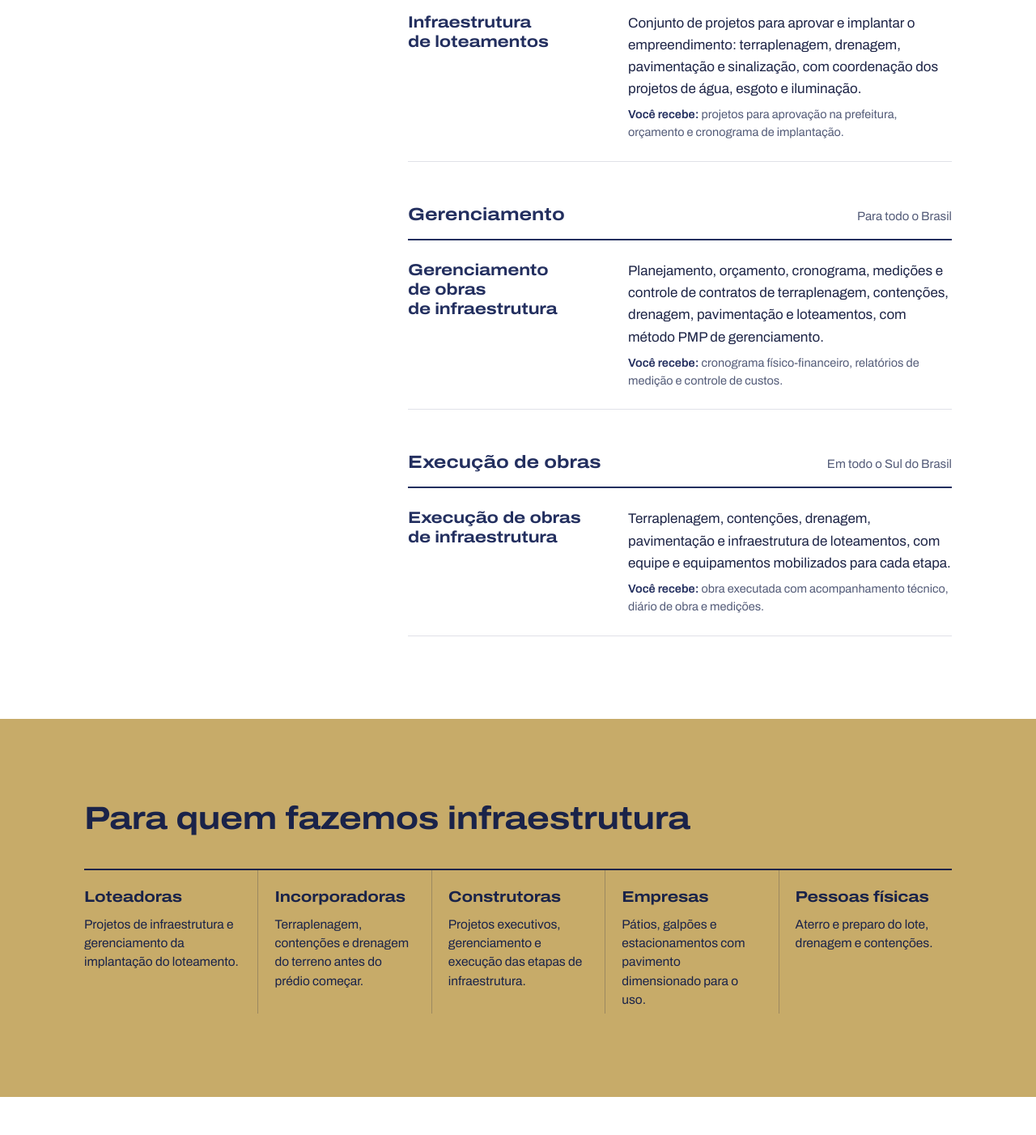
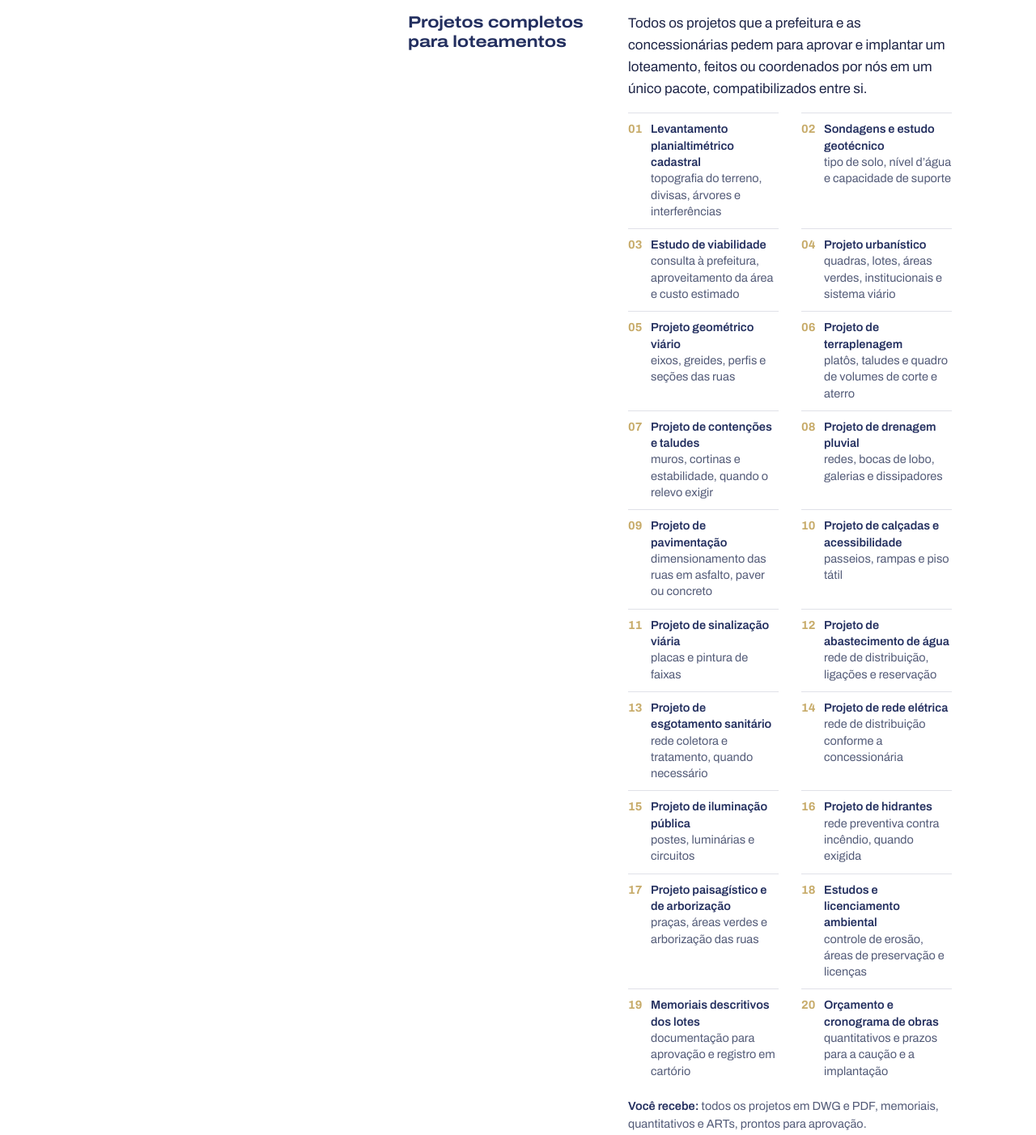
Before and after one commit to fellipelavras-stack/salesengenharia-site, a plain HTML site: page index.html in a window 1280 px wide. Shown: the part 1820-3222 px from the top of the page at 81% size. Drawn offline with Linux system fonts and the light colour scheme.

Commit message:
Infraestrutura: lista completa de projetos para loteamentos
Co-Authored-By: Claude Opus 5.5 <noreply@anthropic.com>
Claude-Session: https://claude.ai/code/session_011dS16vizxxQqJDtmHuiduH

```diff
--- a/index.html
+++ b/index.html
@@ -164,6 +164,13 @@ p{margin:0}
 .svc h3{color:var(--navy)}
 .svc .get{grid-column:2;font-size:14.5px;color:var(--muted);line-height:1.5}
 .svc .get b{color:var(--navy);font-weight:600}
+.svc.lot .lot-list{grid-column:2;list-style:none;margin:8px 0 6px;padding:0;display:grid;grid-template-columns:repeat(2,minmax(0,1fr));gap:2px 28px;counter-reset:lot}
+.lot-list li{counter-increment:lot;display:grid;grid-template-columns:28px 1fr;align-content:start;padding:9px 0;border-top:1px solid var(--line);font-size:14.5px;line-height:1.4}
+.lot-list li::before{content:counter(lot,decimal-leading-zero);grid-row:1/3;color:var(--gold);font-weight:700;font-variant-numeric:tabular-nums}
+.lot-list b{color:var(--navy);font-weight:600}
+.lot-list span{color:var(--muted)}
+@media (max-width:1100px){.svc.lot .lot-list{grid-template-columns:minmax(0,1fr)}}
+@media (max-width:860px){.svc.lot .lot-list{grid-column:1}}
 .services.edif{background:#F7F8FB}
 .services .wrap.edif-grid{display:grid;grid-template-columns:minmax(0,7fr) minmax(0,5fr);gap:clamp(28px,4vw,56px);align-items:start}
 .edif-grid .edif-model{grid-column:2;grid-row:1}
@@ -387,10 +394,32 @@ footer a:hover{color:#fff}
           <p>Asfalto, blocos intertravados (paver) e pavimento de concreto, com camadas dimensionadas para o tráfego e o solo do local.</p>
           <p class="get"><b>Você recebe:</b> dimensionamento, seções-tipo, detalhes construtivos e quantitativos.</p>
         </article>
-        <article class="svc">
-          <h3>Infraestrutura de loteamentos</h3>
-          <p>Conjunto de projetos para aprovar e implantar o empreendimento: terraplenagem, drenagem, pavimentação e sinalização, com coordenação dos projetos de água, esgoto e iluminação.</p>
-          <p class="get"><b>Você recebe:</b> projetos para aprovação na prefeitura, orçamento e cronograma de implantação.</p>
+        <article class="svc lot">
+          <h3>Projetos completos para loteamentos</h3>
+          <p>Todos os projetos que a prefeitura e as concessionárias pedem para aprovar e implantar um loteamento, feitos ou coordenados por nós em um único pacote, compatibilizados entre si.</p>
+          <ol class="lot-list">
+            <li><b>Levantamento planialtimétrico cadastral</b><span>topografia do terreno, divisas, árvores e interferências</span></li>
+            <li><b>Sondagens e estudo geotécnico</b><span>tipo de solo, nível d’água e capacidade de suporte</span></li>
+            <li><b>Estudo de viabilidade</b><span>consulta à prefeitura, aproveitamento da área e custo estimado</span></li>
+            <li><b>Projeto urbanístico</b><span>quadras, lotes, áreas verdes, institucionais e sistema viário</span></li>
+            <li><b>Projeto geométrico viário</b><span>eixos, greides, perfis e seções das ruas</span></li>
+            <li><b>Projeto de terraplenagem</b><span>platôs, taludes e quadro de volumes de corte e aterro</span></li>
+            <li><b>Projeto de contenções e taludes</b><span>muros, cortinas e estabilidade, quando o relevo exigir</span></li>
+            <li><b>Projeto de drenagem pluvial</b><span>redes, bocas de lobo, galerias e dissipadores</span></li>
+            <li><b>Projeto de pavimentação</b><span>dimensionamento das ruas em asfalto, paver ou concreto</span></li>
+            <li><b>Projeto de calçadas e acessibilidade</b><span>passeios, rampas e piso tátil</span></li>
+            <li><b>Projeto de sinalização viária</b><span>placas e pintura de faixas</span></li>
+            <li><b>Projeto de abastecimento de água</b><span>rede de distribuição, ligações e reservação</span></li>
+            <li><b>Projeto de esgotamento sanitário</b><span>rede coletora e tratamento, quando necessário</span></li>
+            <li><b>Projeto de rede elétrica</b><span>rede de distribuição conforme a concessionária</span></li>
+            <li><b>Projeto de iluminação pública</b><span>postes, luminárias e circuitos</span></li>
+            <li><b>Projeto de hidrantes</b><span>rede preventiva contra incêndio, quando exigida</span></li>
+            <li><b>Projeto paisagístico e de arborização</b><span>praças, áreas verdes e arborização das ruas</span></li>
+            <li><b>Estudos e licenciamento ambiental</b><span>controle de erosão, áreas de preservação e licenças</span></li>
+            <li><b>Memoriais descritivos dos lotes</b><span>documentação para aprovação e registro em cartório</span></li>
+            <li><b>Orçamento e cronograma de obras</b><span>quantitativos e prazos para a caução e a implantação</span></li>
+          </ol>
+          <p class="get"><b>Você recebe:</b> todos os projetos em DWG e PDF, memoriais, quantitativos e ARTs, prontos para aprovação.</p>
         </article>
       </div>
       <div class="group">
```
